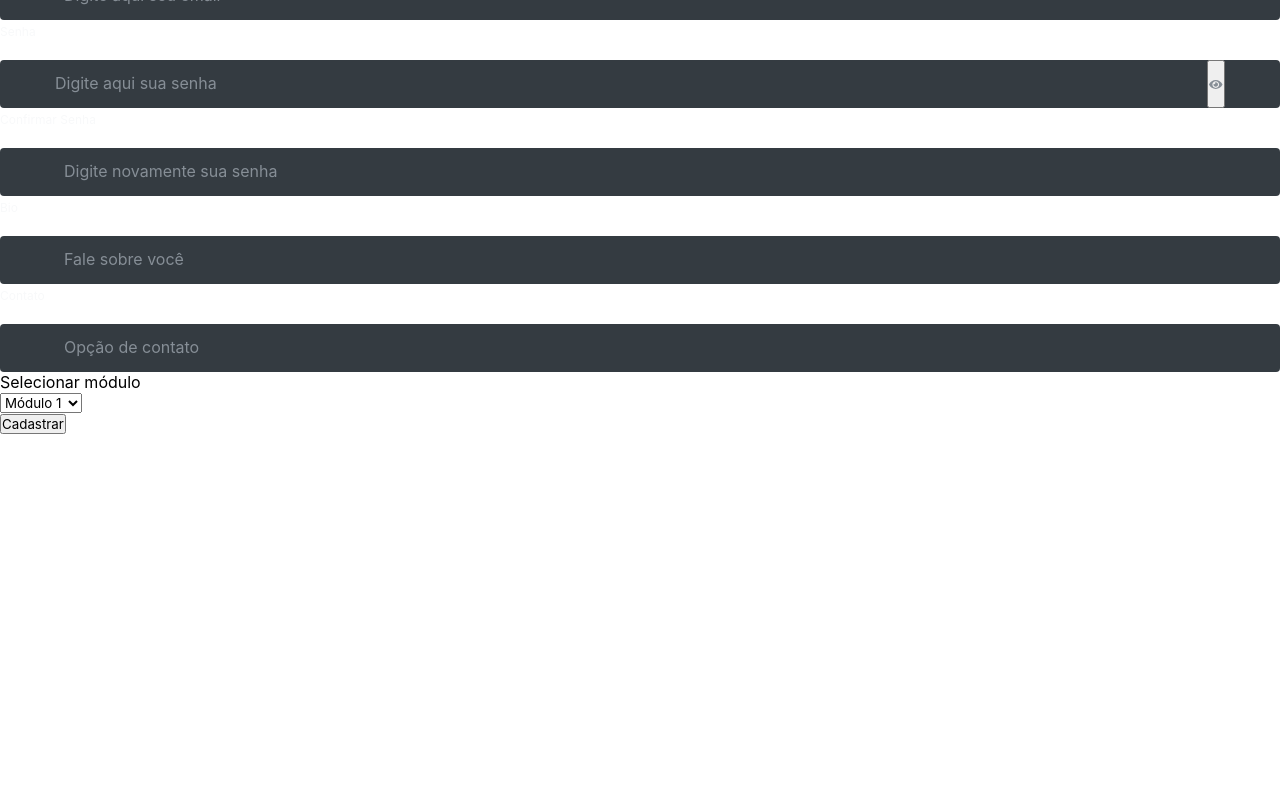
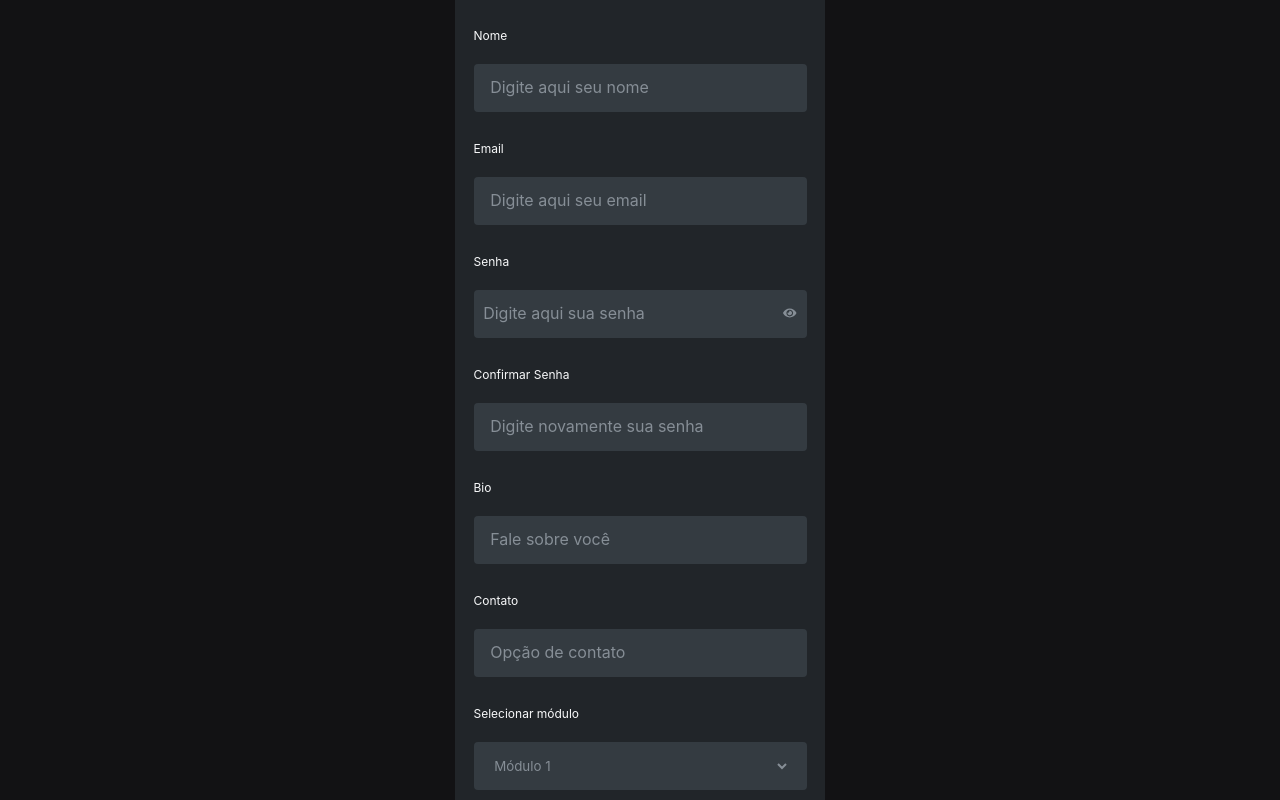
Before and after one commit to DaviSouzaS/kenzie-hub-react-entrega, a React (Create React App) app: page /registerPage in a window 1280 px wide. Shown: the part 240-1040 px from the top of the page. Before the commit the page ends 800 px from the top, so only its background shows below. Built offline with nearby package versions, Linux system fonts and the light colour scheme.

Commit message:
feat: createRegisterPageStyles

```diff
--- a/src/components/Input/style.js
+++ b/src/components/Input/style.js
@@ -38,3 +38,15 @@ export const StyledInput = styled.div`
 
     }
 `
+
+export const StyledInputBox = styled.div`
+    margin-bottom: 25px;
+
+    .input-waring {
+        margin-top: 5px;
+        color: var(--negative-color);
+        font-weight: var(--font-weight-4);
+        font-size: var(--font-size-4);
+    }
+
+`
--- a/src/components/LoginForm/index.jsx
+++ b/src/components/LoginForm/index.jsx
@@ -5,7 +5,7 @@ import { request } from "../../services/api"
 import { useState } from "react"
 import { Input } from "../Input"
 import { Button } from "../Button"
-import { StyledInputBox } from "./style"
+import { StyledInputBox } from "../Input/style"
 import eyeIcon from "../../assets/eye-icon.svg"
 import spinner from "../../assets/spinner.svg"
 import * as yup from "yup"
@@ -46,7 +46,7 @@ export function LoginForm ({setUser}) {
     }
 
     return (
-        <form className="form-login" onSubmit={handleSubmit(login)}>
+        <form className="form-box form-login" onSubmit={handleSubmit(login)}>
 
             <StyledInputBox>
                 <Input label={"Email"} type="email" id="email" placeholder="Digite aqui seu email" register = {register("email")}/>
--- a/src/components/LoginForm/style.js
+++ /dev/null
@@ -1,13 +0,0 @@
-import styled from "styled-components";
-
-export const StyledInputBox = styled.div`
-    margin-bottom: 25px;
-
-    .input-waring {
-        margin-top: 5px;
-        color: var(--negative-color);
-        font-weight: var(--font-weight-4);
-        font-size: var(--font-size-4);
-    }
-
-`
--- a/src/components/RegisterForm/index.jsx
+++ b/src/components/RegisterForm/index.jsx
@@ -2,6 +2,8 @@ import { useForm } from "react-hook-form"
 import { useNavigate } from "react-router-dom"
 import { yupResolver } from "@hookform/resolvers/yup"
 import { useState } from "react"
+import { StyledInputBox } from "../Input/style"
+import { StyledSelect, StyledSelectBox } from "./style"
 import eyeIcon from "../../assets/eye-icon.svg"
 import { request } from "../../services/api"
 import { Input } from "../Input"
@@ -49,7 +51,7 @@ export function RegisterForm () {
         .min(3, "O campo precisa ter mais que 2 caracteres")
         .max(200, "O campo pode ter até 200 caracteres"),
 
-        course_module: yup.string().required("É necessário escolher um módulo")
+        course_module: yup.string().required()
     })
 
     const { register, handleSubmit, formState: { errors }, } = useForm({ resolver: yupResolver(validate) })
@@ -59,28 +61,41 @@ export function RegisterForm () {
     }
 
     return (
-        <form onSubmit={handleSubmit(registerUser)} noValidate>
+        <form className="form-box" onSubmit={handleSubmit(registerUser)} noValidate>
 
+            <StyledInputBox>
             <Input label={"Nome"} type="text" id="name" placeholder="Digite aqui seu nome" register = {register("name")}/>
-            {errors.name?.message && <p>{errors.name.message}</p>}
+            {errors.name?.message && <p className ="input-waring">{errors.name.message}</p>}
+            </StyledInputBox>
 
+            <StyledInputBox>
             <Input label={"Email"} type="email" id="mail" placeholder="Digite aqui seu email" register = {register("email")}/>
-            {errors.email?.message && <p>{errors.email.message}</p>}
+            {errors.email?.message && <p className ="input-waring">{errors.email.message}</p>}
+            </StyledInputBox>
 
-            <Input label={"Senha"} type={showPassword ? "text" : "password"} id="pass" placeholder="Digite aqui sua senha" register = {register("password")} btnShowPass = {<button type="button" onClick={showPass}> <img src={eyeIcon} alt="eye-icon" /></button>}/>
-            {errors.password?.message && <p>{errors.password.message}</p>}
+            <StyledInputBox>
+            <Input label={"Senha"} type={showPassword ? "text" : "password"} id="pass" placeholder="Digite aqui sua senha" register = {register("password")} btnShowPass = {<button className="show-pass-button" type="button" onClick={showPass}> <img src={eyeIcon} alt="eye-icon" /></button>}/>
+            {errors.password?.message && <p className ="input-waring">{errors.password.message}</p>}
+            </StyledInputBox>
 
+            <StyledInputBox>
             <Input label={"Confirmar Senha"} type={showPassword ? "text" : "password"} id="confirm" placeholder="Digite novamente sua senha" register = {register("confirm")}/>
-            {errors.confirm?.message && <p>{errors.confirm.message}</p>}
+            {errors.confirm?.message && <p className ="input-waring">{errors.confirm.message}</p>}
+            </StyledInputBox>
 
+            <StyledInputBox>
             <Input label={"Bio"} type="text" id="bio" placeholder="Fale sobre você" register = {register("bio")}/>
-            {errors.bio?.message && <p>{errors.bio.message}</p>}
+            {errors.bio?.message && <p className ="input-waring">{errors.bio.message}</p>}
+            </StyledInputBox>
 
+            <StyledInputBox>
             <Input label={"Contato"} type="text" id="contact" placeholder="Opção de contato" register = {register("contact")}/>
-            {errors.contact?.message && <p>{errors.contact.message}</p>}
+            {errors.contact?.message && <p className ="input-waring">{errors.contact.message}</p>}
+            </StyledInputBox>
 
-            <label htmlFor="module">Selecionar módulo</label>
-            <div>
+            <StyledSelectBox>
+            <label className="label-select" htmlFor="module">Selecionar módulo</label>
+            <StyledSelect className="display-flex justify-content-center">
                 <select id="module" {...register("course_module")}>
                     <option value="Módulo 1">Módulo 1</option>
                     <option value="Módulo 2">Módulo 2</option>
@@ -89,9 +104,8 @@ export function RegisterForm () {
                     <option value="Módulo 5">Módulo 5</option>
                     <option value="Módulo 6">Módulo 6</option>
                 </select>
-            </div>
-            {errors.course_module?.message && <p>{errors.course_module.message}</p>}
-
+            </StyledSelect>
+            </StyledSelectBox>
             <Button type = {"submit"} name = {"Cadastrar"}/>
         </form>
     )
--- /dev/null
+++ b/src/components/RegisterForm/style.js
@@ -0,0 +1,34 @@
+import styled from "styled-components";
+
+export const StyledSelect = styled.div`
+
+    width: 100%;
+    background-color: var(--grey-2);
+    border-radius: var(--radius-1);
+    margin-top: 20px;
+    margin-bottom: 30px;
+    cursor: pointer;
+
+    :focus-within {
+        outline: 1.22px solid var(--grey-0);
+    }
+
+    select {
+        cursor: pointer;
+        width: 90%;
+        height: 48px;
+        color: var(--grey-1);
+        background-color: transparent;
+        border: none;
+        outline: none;
+    }
+
+`
+
+export const StyledSelectBox = styled.div`
+    label {
+        font-size: var(--font-size-4);
+        font-weight: var(--font-weight-4);
+        color: var(--grey-0);
+    }
+`
--- a/src/pages/RegisterPage/index.jsx
+++ b/src/pages/RegisterPage/index.jsx
@@ -1,21 +1,22 @@
 import { RegisterForm } from "../../components/RegisterForm"
+import { StyledRegisterBg, StyledRegisterContainer} from "./style"
 import logo from "../../assets/logo.svg"
 
 export function RegisterPage () {
 
     return (
-        <div>
-            <div>
-                <div>
-                    <img src={logo} alt="kenzie-hub-logo"/>
-                    <a href="/">Voltar</a>
+        <StyledRegisterBg className="display-flex justify-content-center align-item">
+            <StyledRegisterContainer className="register-container-mobile register-container display-flex flex-direction-column justify-content-center align-item">
+                <div className="register-header display-flex justfy-content-between">
+                    <img className="logo" src={logo} alt="kenzie-hub-logo"/>
+                    <a className="back-to-login display-flex justify-content-center align-item" href="/">Voltar</a>
                 </div>
-                <div>
+                <div className="register-box display-flex flex-direction-column justify-content-center align-item">
                     <h1>Crie sua conta</h1>
                     <p>Rapido e grátis, vamos nessa</p>
                     <RegisterForm/>
                 </div>
-            </div>
-        </div>
+            </StyledRegisterContainer>
+        </StyledRegisterBg>
     )
 }
--- /dev/null
+++ b/src/pages/RegisterPage/style.js
@@ -0,0 +1,42 @@
+import styled from "styled-components";
+
+export const StyledRegisterBg = styled.div`
+    background-color: var(--grey-4);
+    width: 100%;
+    height: 100%;
+
+    .logo {
+        margin-bottom: 48px;
+    }
+
+    .register-header {
+        width: 100%;
+    }
+
+    .register-box {
+        height: 1100px;
+        width: 100%;
+        background-color: var(--grey-3);
+        border-radius: var(--radius-1);
+    }
+
+    .register-box > h1 {
+        font-weight: var(--font-weight-1);
+        font-size: var(--font-size-1);
+        color: var(--grey-0);
+        margin-top: 22px;
+        margin-bottom: 22px;
+    }
+
+    .register-box > p {
+        font-weight: var(--font-weight-4);
+        font-size: var(--font-size-4);
+        color: var(--grey-1);
+        margin-bottom: 28px;
+    }
+`
+export const StyledRegisterContainer = styled.div`
+    width: 370px;
+    margin-top: 30px;
+    margin-bottom: 48px;
+`
--- a/src/styles/buttons.js
+++ b/src/styles/buttons.js
@@ -2,11 +2,11 @@ import { createGlobalStyle } from "styled-components";
 
 export const StyledButtons = createGlobalStyle`
 
-    .form-login {
+    .form-box {
         width: 90%;
     }
 
-    .form-login > button{
+    .form-box > button{
         cursor: pointer;
         width: 100%;
         height: 48px;
@@ -19,7 +19,7 @@ export const StyledButtons = createGlobalStyle`
         font-size: var(--font-size-2);
     }
 
-    .form-login > button:hover {
+    .form-box > button:hover {
         transition-duration: 0.3s;
         background-color: var(--color-primary-focus);
     }
@@ -61,4 +61,20 @@ export const StyledButtons = createGlobalStyle`
         width: 14px;
         height: 22px;
     }
+
+    .back-to-login {
+        width: 67px;
+        height: 40px;
+        border-radius: var(--radius-1);
+        background-color: var(--grey-3);
+        font-weight: var(--font-weight-2);
+        font-size: var(--font-size-4);
+        color: var(--grey-0);
+        text-decoration: none;
+    }
+
+    .back-to-login:hover {
+        transition-duration: 0.3s;
+        background-color: var(--grey-2);
+    }
 `
--- a/src/styles/displays.js
+++ b/src/styles/displays.js
@@ -18,6 +18,10 @@ export const Displays = createGlobalStyle`
     align-items: center;
 }
 
+.justfy-content-between {
+    justify-content: space-between;
+}
+
 @media(max-width: 900px) {
     .login-mobile {
         width: 90%;
@@ -33,5 +37,9 @@ export const Displays = createGlobalStyle`
 
         height: auto;
     }
+
+    .register-container-mobile {
+        width: 90%;
+    }
 }
 `
```
